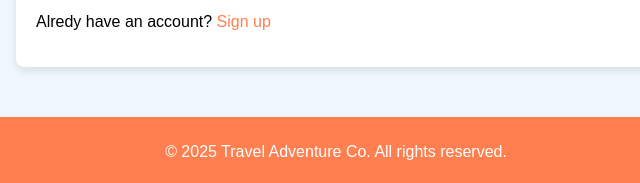
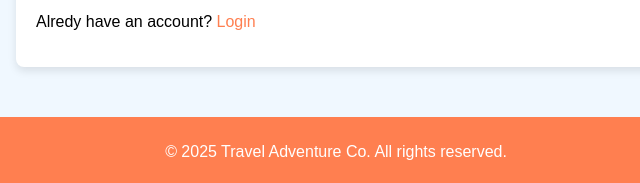
Before and after one commit to kharkar2912/Travel_world, a plain HTML site: page register.html in a window 1280 px wide. Shown: the part 1033-1216 px from the top of the page, 304-944 px from the left. Drawn offline with Linux system fonts and the light colour scheme; files whose address does not match are found by name.

Commit message:
Update register.html

```diff
--- a/register.html
+++ b/register.html
@@ -124,7 +124,7 @@
 
             <button type="submit"> <a href="index.html">Register</a></button>
         </form>
-        <p class="signup-text">Alredy have an account? <a href="login.html">Sign up</a></p>
+        <p class="signup-text">Alredy have an account? <a href="login.html">Login</a></p>
     </div>
     <footer>
         <p>&copy; 2025 Travel Adventure Co. All rights reserved.</p>
```
